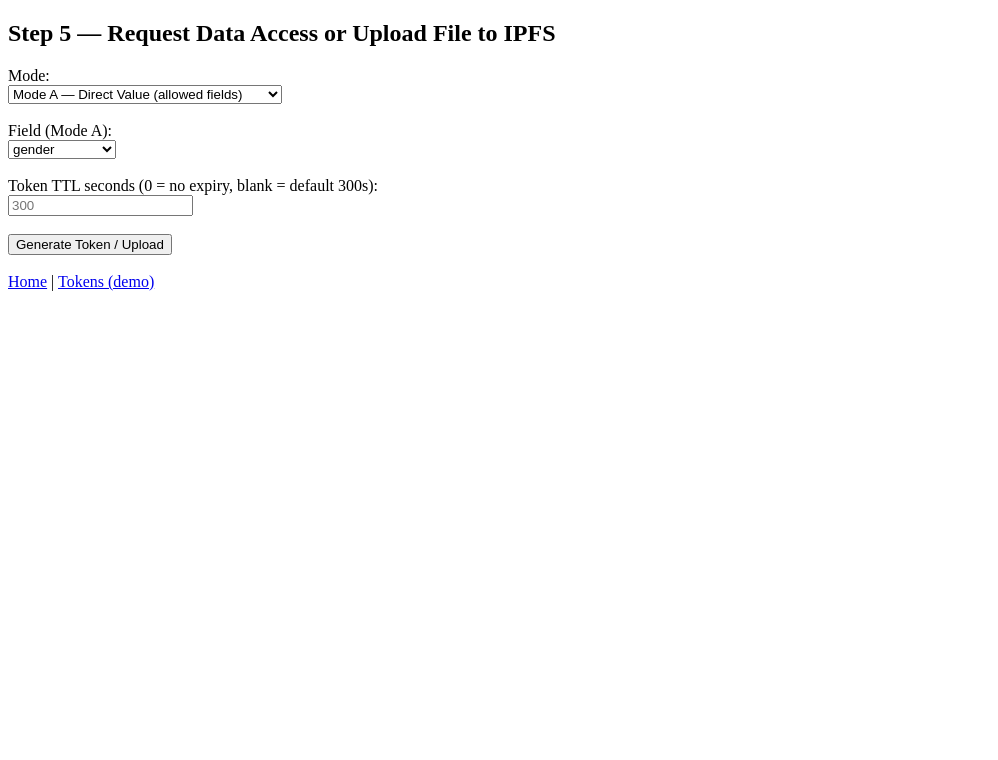
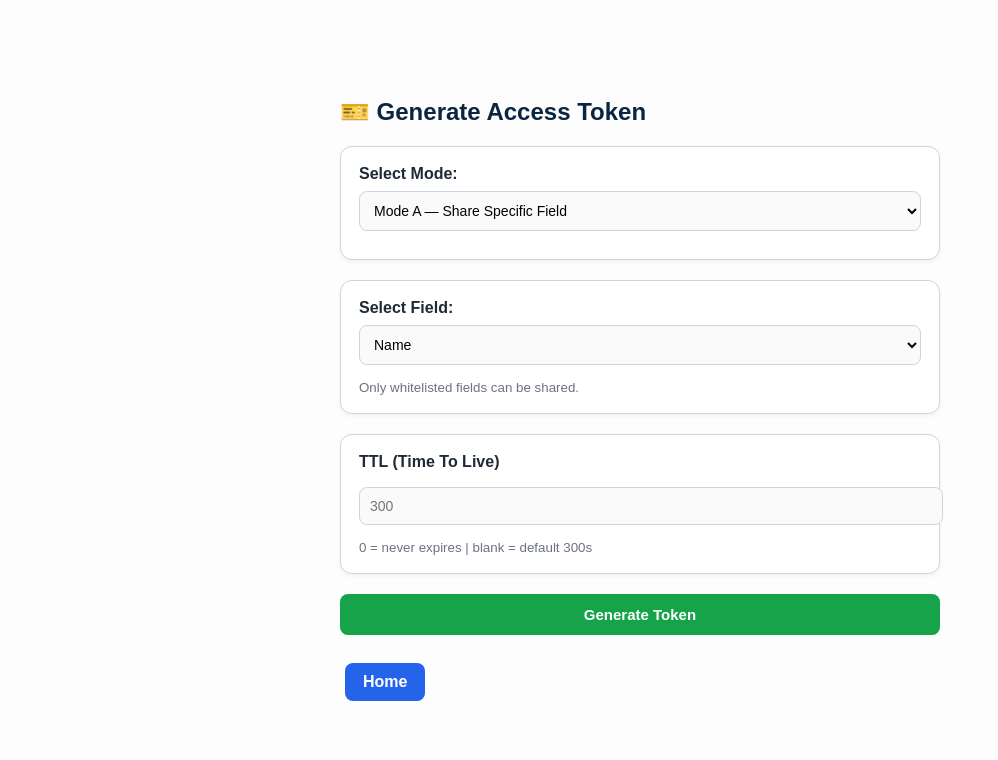
Before and after one commit to ManojRTech/Vault, a Python web app: template pixelgenesis_mvp/static/templates/access_request.html in a window 1280 px wide. Shown: the top 760 px of the page, without its empty margins (0-998 px from the left). Run offline with Jinja, Linux system fonts and the light colour scheme; the template is opened without the code that fills it, so the values that code supplies are empty.

Commit message:
Update access request form for token generation

```diff
--- a/pixelgenesis_mvp/static/templates/access_request.html
+++ b/pixelgenesis_mvp/static/templates/access_request.html
@@ -1,66 +1,198 @@
 <!DOCTYPE html>
 <html>
 <head>
-  <title>Access Request (Mode A / Mode B / IPFS)</title>
+  <title>Generate Access Token</title>
+  <link rel="stylesheet" href="/static/style.css">
+
+  <style>
+    body {
+      background: #fdfdfd;
+      color: #222;
+    }
+
+    h2 {
+      color: #0a2540;
+    }
+
+    .section-box {
+      background: #ffffff;
+      padding: 18px;
+      border-radius: 12px;
+      margin-bottom: 20px;
+      border: 1px solid #d1d5db; /* light grey */
+      box-shadow: 0 2px 4px rgba(0,0,0,0.05);
+    }
+
+    .label-title {
+      font-weight: 600;
+      margin-bottom: 8px;
+      display: block;
+      color: #1f2937; /* dark grey */
+    }
+
+    select, input[type="text"], input[type="number"], input[type="file"] {
+      width: 100%;
+      padding: 10px;
+      border-radius: 8px;
+      border: 1px solid #cbd5e1; /* border grey */
+      margin-bottom: 10px;
+      font-size: 14px;
+      background: #fafafa;
+    }
+
+    select:focus, input:focus {
+      border-color: #3b82f6; /* blue focus */
+      outline: none;
+      background: #ffffff;
+    }
+
+    .encrypt-box {
+      background: #e7f2ff;
+      padding: 12px;
+      border-radius: 8px;
+      border: 1px solid #93c5fd;
+      margin-top: 10px;
+    }
+
+    small {
+      color: #6b7280;
+      display: block;
+      margin-top: 5px;
+    }
+
+    /* BUTTON FIX */
+    .btn {
+      display: inline-block;
+      background: #2563eb;   /* blue */
+      color: white !important;
+      padding: 10px 18px;
+      border-radius: 8px;
+      text-decoration: none;
+      font-weight: 600;
+      margin-right: 10px;
+      transition: 0.2s;
+    }
+
+    .btn:hover {
+      background: #1e40af;  /* dark blue */
+    }
+
+    button[type="submit"] {
+      background: #16a34a; /* green */
+      border: none;
+      color: white;
+      padding: 12px 22px;
+      border-radius: 8px;
+      font-size: 15px;
+      font-weight: bold;
+      cursor: pointer;
+      width: 100%;
+    }
+
+    button[type="submit"]:hover {
+      background: #0f7a36;
+    }
+
+    .container {
+      max-width: 600px;
+      margin: auto;
+      padding-top: 20px;
+    }
+  </style>
+
 </head>
 <body>
-  <h2>Step 5 — Request Data Access or Upload File to IPFS</h2>
+
+<div class="container">
+
+<h2>🎫 Generate Access Token</h2>
 
 {% if error %}
-    <p style="color:red;">{{ error }}</p>
+  <div class="error">{{ error }}</div>
 {% endif %}
 
 <form method="POST" enctype="multipart/form-data">
-    <label>Mode:</label><br>
+
+  <!-- MODE SELECTOR -->
+  <div class="section-box">
+    <label class="label-title">Select Mode:</label>
     <select name="mode" id="mode_select" onchange="onModeChange()">
-      <option value="value">Mode A — Direct Value (allowed fields)</option>
-      <option value="predicate">Mode B — Predicate (selective disclosure)</option>
-      <option value="file">Upload File → IPFS (file access token)</option>
-    </select><br><br>
-
-    <div id="value_block">
-      <label>Field (Mode A):</label><br>
-      <select name="field">
-        <option value="gender">gender</option>
-        <option value="aadhaar_hash">aadhaar_hash</option>
-        <option value="dob">dob</option>
-        <option value="address">address</option>
-      </select><br><br>
+      <option value="value">Mode A — Share Specific Field</option>
+      <option value="predicate">Mode B — Predicate Check</option>
+      <option value="file">Mode C — Upload File → IPFS (Encrypted Optional)</option>
+    </select>
   </div>
 
-    <div id="predicate_block" style="display:none;">
-      <label>Predicate (Mode B):</label><br>
-      <select name="op">
-        <option value="gt">gt (greater than)</option>
-        <option value="ge">ge (greater or equal)</option>
-        <option value="eq">eq (equal)</option>
-        <option value="in">in (membership)</option>
+  <!-- MODE A: VALUE -->
+  <div id="value_block" class="section-box">
+    <label class="label-title">Select Field:</label>
+    <select name="field">
+      <option value="name">Name</option>
+      <option value="dob">Date of Birth</option>
+      <option value="gender">Gender</option>
+      <option value="aadhaar_hash">Aadhaar Hash</option>
     </select>
-      <input type="text" name="pred_field" placeholder="field (e.g. age, gender, address_city)">
-      <input type="text" name="pred_value" placeholder="value (e.g. 18 or male)">
-      <br><br>
+    <small>Only whitelisted fields can be shared.</small>
   </div>
 
-    <div id="file_block" style="display:none;">
-      <label>Choose file to upload to IPFS:</label><br>
-      <input type="file" name="file"><br><br>
+  <!-- MODE B: PREDICATE -->
+  <div id="predicate_block" class="section-box" style="display:none;">
+    <label class="label-title">Predicate Field</label>
+    <input type="text" name="pred_field" placeholder="e.g. age, gender, dob">
+
+    <label class="label-title">Condition</label>
+    <select name="op">
+      <option value="gt">Greater than (gt)</option>
+      <option value="ge">Greater or equal (ge)</option>
+      <option value="eq">Equal (eq)</option>
+      <option value="in">Contains / In (in)</option>
+    </select>
+
+    <label class="label-title">Compare Value</label>
+    <input type="text" name="pred_value" placeholder="e.g. 18 / male / BLR">
+
+    <small>Example: age > 18 OR gender == male</small>
   </div>
 
-    <label>Token TTL seconds (0 = no expiry, blank = default 300s):</label><br>
-    <input type="number" name="ttl_seconds" min="0" placeholder="300"><br><br>
+  <!-- MODE C: FILE UPLOAD -->
+  <div id="file_block" class="section-box" style="display:none;">
+    <label class="label-title">Upload File:</label>
+    <input type="file" name="file">
 
-    <button type="submit">Generate Token / Upload</button>
+    <div class="encrypt-box">
+      <label>
+        <input type="checkbox" name="encrypt">
+        🔐 Encrypt file before upload (AES-256 + Shamir 2-of-3 Shares)
+      </label>
+    </div>
+
+    <small>Your file is encrypted locally before upload.</small>
+  </div>
+
+  <!-- TTL -->
+  <div class="section-box">
+    <label class="label-title">TTL (Time To Live)</label>
+    <input type="number" name="ttl_seconds" placeholder="300">
+    <small>0 = never expires | blank = default 300s</small>
+  </div>
+
+  <button type="submit">Generate Token</button>
+
 </form>
 
-  <br><a href="/">Home</a> | <a href="/tokens">Tokens (demo)</a>
+<br>
+<a class="btn" href="/">Home</a>
+
+</div>
 
 <script>
 function onModeChange(){
-  const m = document.getElementById('mode_select').value;
-  document.getElementById('value_block').style.display = (m==='value') ? 'block' : 'none';
-  document.getElementById('predicate_block').style.display = (m==='predicate') ? 'block' : 'none';
-  document.getElementById('file_block').style.display = (m==='file') ? 'block' : 'none';
+  let m = document.getElementById("mode_select").value;
+  document.getElementById("value_block").style.display = (m==="value") ? "block" : "none";
+  document.getElementById("predicate_block").style.display = (m==="predicate") ? "block" : "none";
+  document.getElementById("file_block").style.display = (m==="file") ? "block" : "none";
 }
 </script>
+
 </body>
 </html>
```
Lines whose indentation alone changed are shown as unchanged.
